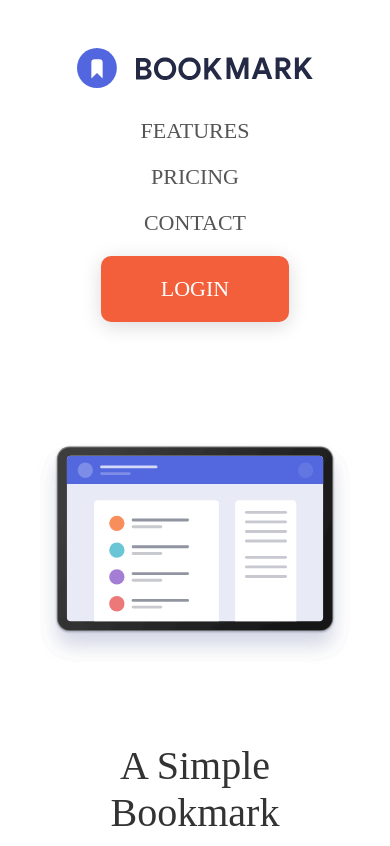
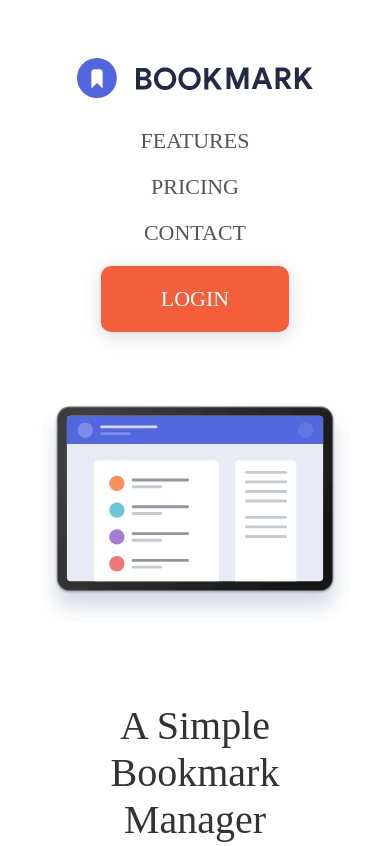
Before and after one commit to Arnau-66/S1, a plain HTML site: page index.html in a window 390 px wide. Shown: the top 846 px of the page. Drawn offline with Linux system fonts and the light colour scheme.

Commit message:
Cambios de padding en .navbar y .hero

```diff
--- a/style.css
+++ b/style.css
@@ -518,7 +518,7 @@ body {
   .navbar {
     flex-direction: column;
     align-items: center;
-    padding: 40px 20px 80px;
+    padding: 50px 20px 50px;
     text-align: center;
   }
 
@@ -534,7 +534,7 @@ body {
   }
 
   .hero {
-    padding: 40px 30px;
+    padding: 20px 30px;
     flex-direction: column-reverse;
     text-align: center;
   }
@@ -560,6 +560,7 @@ body {
   .hero-image {
     width: 100%;
     margin-bottom: 40px;
+    size: 10%;
   }
 
   .hero-shape {
```
